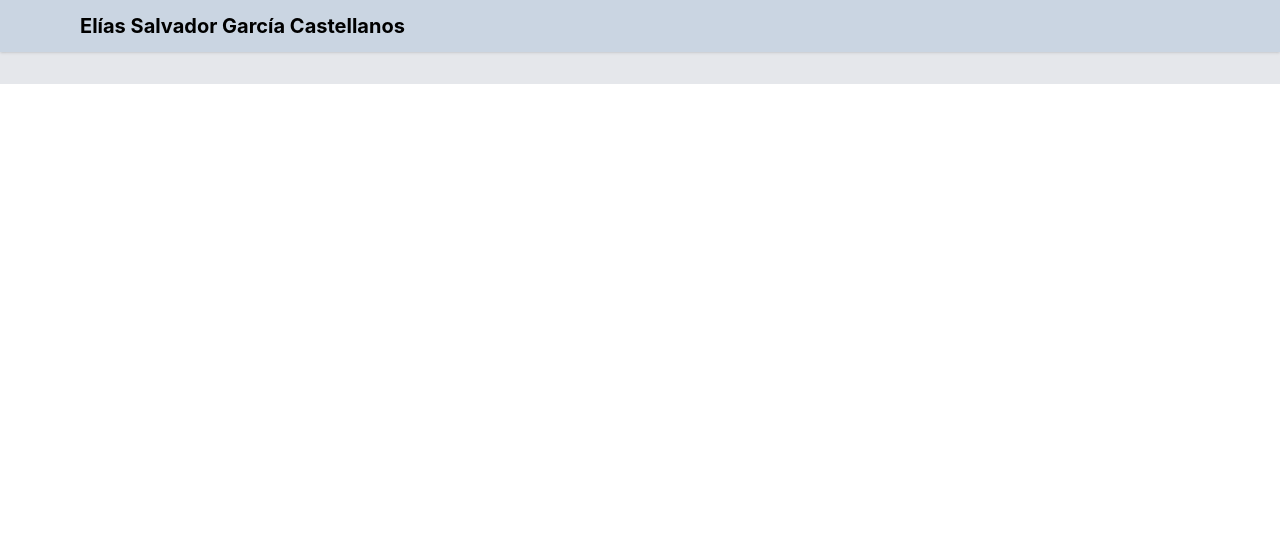
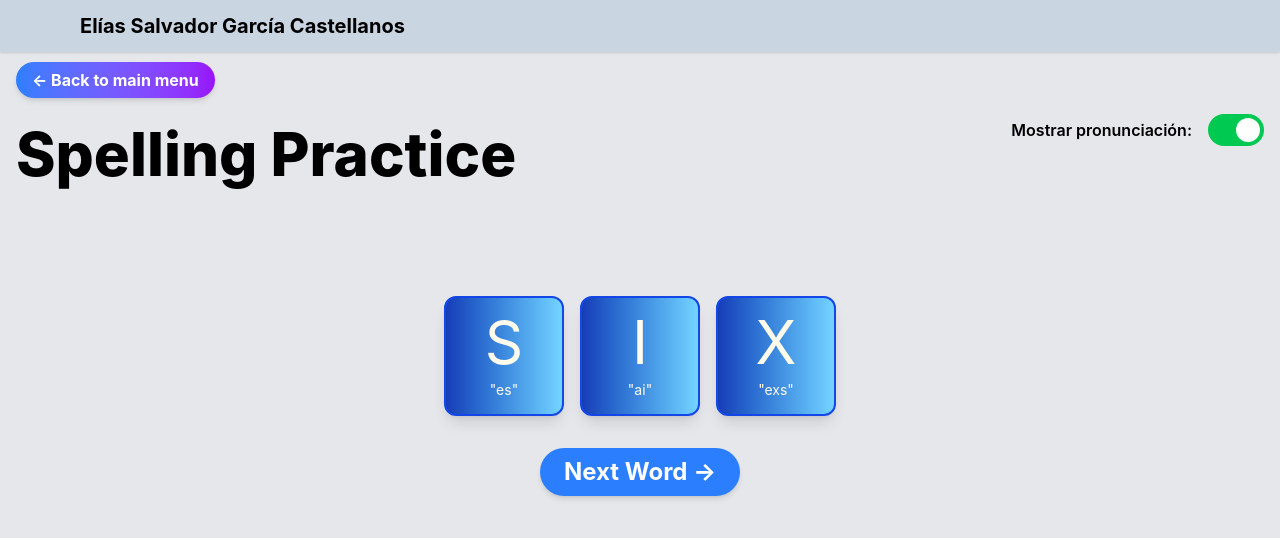
Before and after one commit to B33THO/vocalapp, a React (Vite) app: page /spelling in a window 1280 px wide. Shown: the top 538 px of the page. Built offline with nearby package versions, Linux system fonts and the light colour scheme.

Commit message:
spelling component almost done

```diff
--- a/src/App.jsx
+++ b/src/App.jsx
@@ -4,6 +4,7 @@ import BodyParts from './pages/BodyParts.jsx'
 import BodyPartsTest from './pages/BodyPartsTest.jsx'
 import Alphabet from './pages/Alphabet.jsx'
 import AlphabetPractice from './pages/AlphabetPractice.jsx'
+import Spelling from './pages/Spelling.jsx'
 //import Read from './pages/Read.jsx'
 import Body from './pages/Body.jsx'
 
@@ -26,6 +27,7 @@ function App() {
           <Route path='/body' element={<Body />} />
           <Route path='/alphabet' element={<Alphabet />} />
           <Route path='/alphabetpractice' element={<AlphabetPractice />} />
+          <Route path='/spelling' element={<Spelling />} />
           {/* <Route path='/read' element={<Read />} /> */}
         </Routes>
 
--- a/src/components/Letter.jsx
+++ b/src/components/Letter.jsx
@@ -14,7 +14,7 @@ export default function Letter({letter, pronunciation, showPronunciation = true,
         shadow-md transition-all duration-300 hover:shadow-xl hover:-translate-y-1 hover:shadow-sky-300 w-40 h-52 cursor-pointer"
         onClick={handleClick}>
             {/* Letra Grande */}
-            <span className="text-7xl font-bold text-indigo-600 mb-4 uppercase">
+            <span className="text-7xl font-bold text-indigo-600 mb-4 uppercase font-serif">
             {letter}
             </span>
 
--- a/src/components/MainMenu.jsx
+++ b/src/components/MainMenu.jsx
@@ -29,6 +29,10 @@ export default function MainMenu() {
                         <img src={abc} alt="Body Parts Icon" className="mx-auto mb-4" />
                         <p>Alphabet Practice</p>
                     </Link>
+                    <Link to={'/spelling'} className="w-40 p-6 bg-slate-300 rounded-2xl shadow-md shadow-gray-900 text-center text-2xl font-semibold hover:brightness-85">
+                        <img src={abc} alt="Body Parts Icon" className="mx-auto mb-4" />
+                        <p>Spelling</p>
+                    </Link>
                 </div>
 
                 <div className="flex bg-slate-300 rounded-3xl p-4 gap-4 mt-4">
--- /dev/null
+++ b/src/components/SpellingWord.jsx
@@ -0,0 +1,42 @@
+import speak from "../helpers/speaker"
+import { ALPHABET_LETTERS } from "../helpers/Alphabet";
+
+export default function SpellingWord({ word, showPronunciation = true }) {
+
+    const lettersArray = word.split('');
+    const letterObjects = [];
+
+    lettersArray.forEach((letter) => {
+        const letterObj = ALPHABET_LETTERS.find(obj => obj.letter.toLowerCase() === letter.toLowerCase());
+        if (letterObj) {
+            letterObjects.push(letterObj);
+        }
+    });
+
+    console.log(letterObjects);
+
+    const handleClick = (char) => {
+        speak(char, { rate: 0.6 });
+    }
+
+    return (
+        <>
+
+            <div className="flex gap-4">
+                {letterObjects.map((char, index) => (
+
+                    <div className="p-4 border-2 border-blue-700  text-6xl w-30 h-30 flex flex-col items-center justify-center rounded-xl
+                    hover:bg-blue-200 cursor-pointer shadow-lg hover:shadow-xl transition hover:scale-105
+                    bg-linear-to-r from-blue-800 to-sky-300 text-amber-50 uppercase "
+                        key={index}
+                        onClick={() => handleClick(char)}
+                    >
+                        {char.letter}
+                        {showPronunciation ? <span className="block text-sm mt-2 lowercase">"{char.pronunciation}"</span> : null}
+                    </div>
+
+                ))}
+            </div>
+        </>
+    );
+}
--- /dev/null
+++ b/src/helpers/Words.js
@@ -0,0 +1,17 @@
+
+const WORDS = [
+    {id:1, word: "arm", img: null},
+    {id:2, word: "baby", img: null},
+    {id:3, word: "blue", img: null},
+    {id:4, word: "flag", img: null},
+    {id:5, word: "frog", img: null},
+    {id:6, word: "hat", img: null},
+    {id:7, word: "leg", img: null},
+    {id:8, word: "nose", img: null},
+    {id:9, word: "pen", img: null},
+    {id:10, word: "six", img: null},
+    {id:11, word: "ten", img: null},
+    {id:12, word: "we", img: null}
+]
+
+export default WORDS;
--- a/src/pages/AlphabetPractice.jsx
+++ b/src/pages/AlphabetPractice.jsx
@@ -11,17 +11,17 @@ export default function AlphabetPractice() {
   return (
     <div className="h-screen">
       <div className="flex justify-between gap-4 items-center">
-        <div className="flex items-center gap-4">
           <Link to="/" className="bg-linear-to-r from-blue-500 to-purple-600 text-white font-bold py-2 px-4 rounded-full shadow-md hover:shadow-lg transform hover:-translate-y-1 transition duration-300 ease-in-out">
             &#8592; Back to main menu
           </Link>
+        <div className="flex items-center gap-4">
           <h1 className="text-4xl md:text-5xl font-extrabold text-slate-800 tracking-tighter mb-4">
             Alphabet Practice
           </h1>
         </div>
         <div className="mb-4 flex items-center gap-4">
           <label htmlFor="pronunciation-toggle" className="font-semibold">
-            Mostrar pronunciación:
+            Show Pronunciation:
           </label>
           <button
             id="pronunciation-toggle"
--- a/src/pages/Spelling.jsx
+++ b/src/pages/Spelling.jsx
@@ -1,6 +1,58 @@
+import SpellingWord from "../components/SpellingWord"
+import { Link } from "react-router-dom"
+import WORDS from "../helpers/Words";
+import { useState } from "react";
 
-export default function Spelling(){
-    return(
-        <div>Spelling Page</div>
+export default function Spelling() {
+    const [currentWord, setCurrentWord] = useState(Math.floor(Math.random() * WORDS.length))
+    const [showPronunciation, setShowPronunciation] = useState(true);
+
+    const nextWord = () => {
+        setCurrentWord(Math.floor(Math.random() * WORDS.length));
+    }
+    return (
+        <div className="h-screen">
+            <Link to="/" className="bg-linear-to-r from-blue-500 to-purple-600 text-white font-bold py-2 px-4 rounded-full shadow-md hover:shadow-lg transform hover:-translate-y-1 transition duration-300 ease-in-out">
+                &#8592; Back to main menu
+            </Link>
+            <div className="flex justify-between items-center p--4">
+                <h1 className="text-6xl font-extrabold text-center mt-8">Spelling Practice</h1>
+                <div className="mb-4 flex items-center gap-4">
+                    <label htmlFor="pronunciation-toggle" className="font-semibold">
+                        Mostrar pronunciación:
+                    </label>
+                    <button
+                        id="pronunciation-toggle"
+                        onClick={() => setShowPronunciation(!showPronunciation)}
+                        className={`relative inline-flex h-8 w-14 items-center rounded-full transition-colors ${showPronunciation ? "bg-green-500" : "bg-gray-300"
+                            }`}
+                    >
+                        <span
+                            className={`inline-block h-6 w-6 transform rounded-full bg-white transition-transform ${showPronunciation ? "translate-x-7" : "translate-x-1"
+                                }`}
+                        />
+                    </button>
+                </div>
+
+            </div>
+
+            {/* <div className="flex justify-center mt-8">
+                <div className="max-w-sm rounded overflow-hidden shadow-lg">
+                    <img className="w-60" src={WORDS[currentWord].img} alt={WORDS[currentWord].word} />
+                </div>
+            </div> */}
+
+            <div className="flex justify-center mt-28">
+                <SpellingWord word={WORDS[currentWord].word} showPronunciation={showPronunciation} />
+            </div>
+
+            <div className="flex justify-center mt-8">
+                <button className="bg-blue-500 hover:bg-blue-700 text-white font-bold py-2 px-6 rounded-full
+                shadow-md hover:shadow-lg transform hover:-translate-y-1 transition duration-300 ease-in-out text-2xl"
+                    onClick={nextWord}>
+                    Next Word &#8594;
+                </button>
+            </div>
+        </div>
     );
 }
--- a/src/pages/index.js
+++ b/src/pages/index.js
@@ -1,3 +1,7 @@
 export { default as BodyParts } from './BodyParts'
 export { default as BodyPartsTest } from './BodyPartsTest'
 export { default as Read } from './Read'
+export { default as Alphabet } from './Alphabet'
+export { default as AlphabetPractice } from './AlphabetPractice'
+export { default as Spelling } from './Spelling'
+export { default as Body } from './Body'
```
